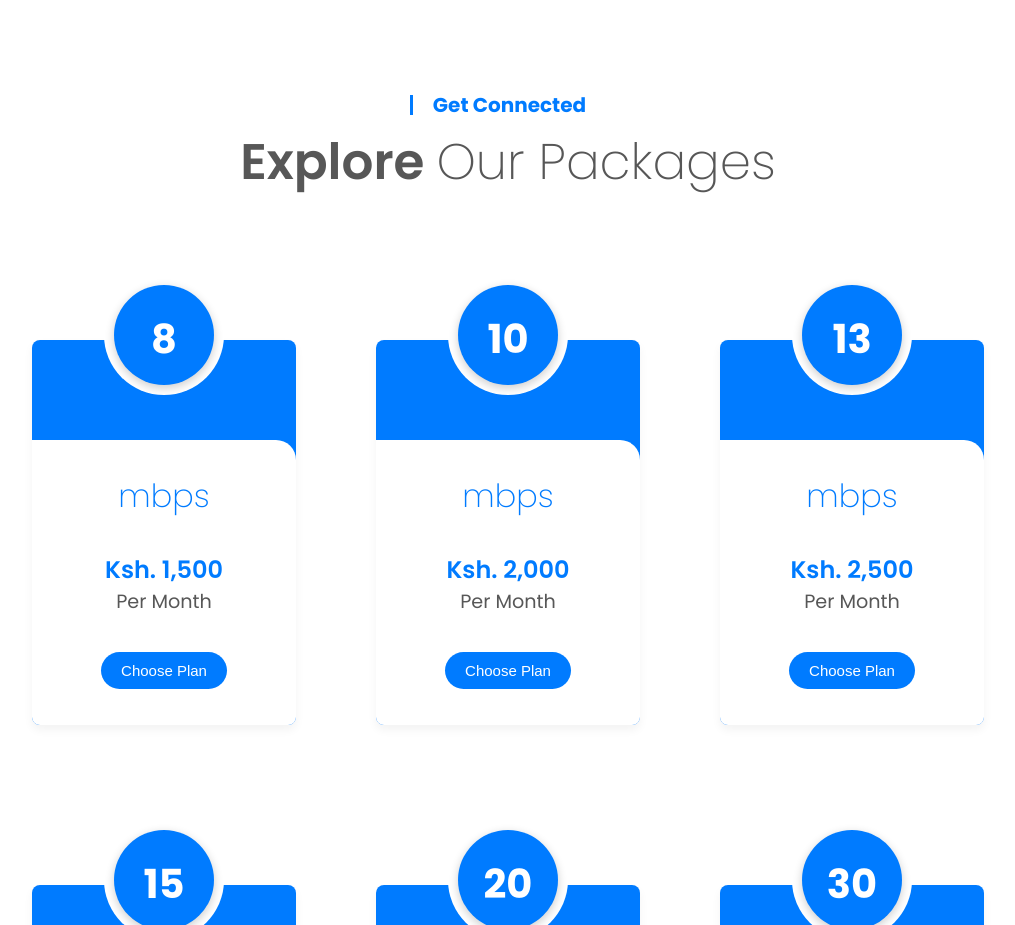
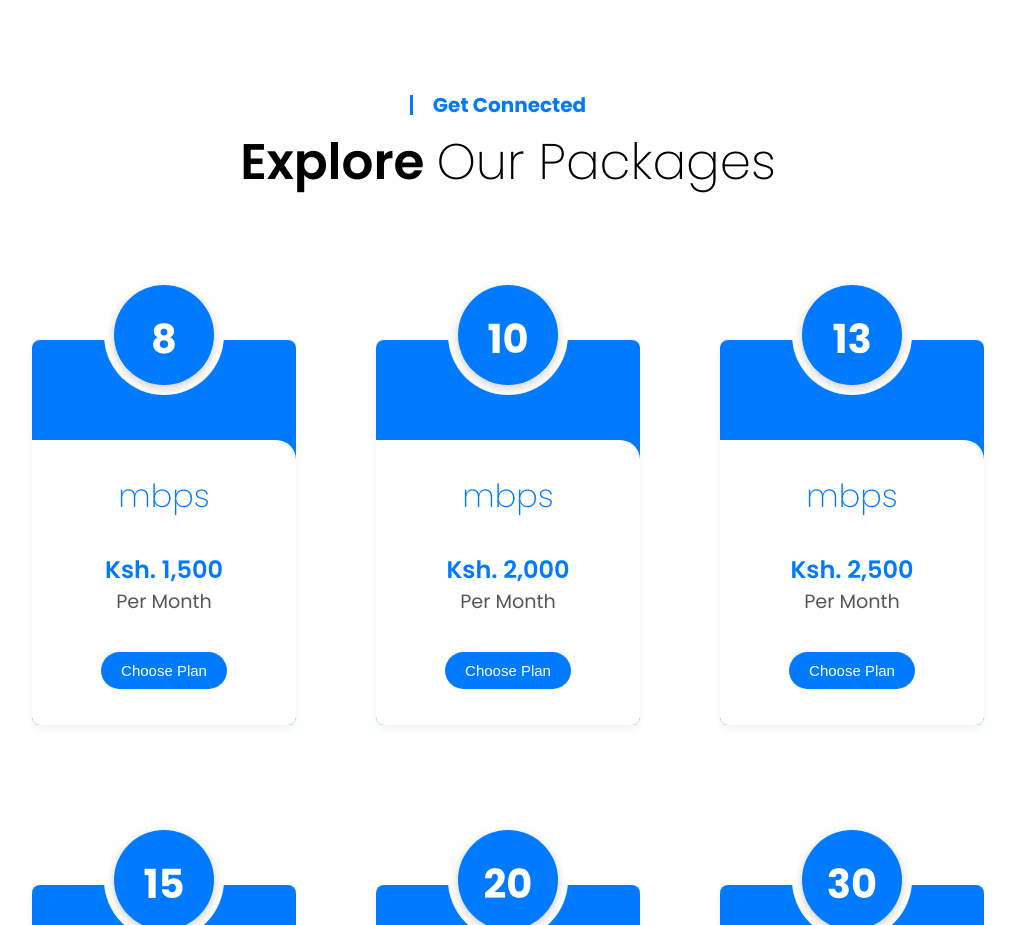
Before and after one commit to kaycode94/spright, a plain HTML site: page index.html in a window 1280 px wide. Shown: the part 3160-4085 px from the top of the page, without its empty margins (132-1147 px from the left). Drawn offline with Linux system fonts and the light colour scheme; a web font is replaced by a local one.

Commit message:
Update style.css

```diff
--- a/style.css
+++ b/style.css
@@ -578,7 +578,7 @@ section{
     font-family: "Poppins", sans-serif;
     font-size: clamp(40px, 7vw, 50px);
     font-weight: 600;
-    color: #575757;
+    color: #000;
     text-align: center;
     position: relative;
 }
```
